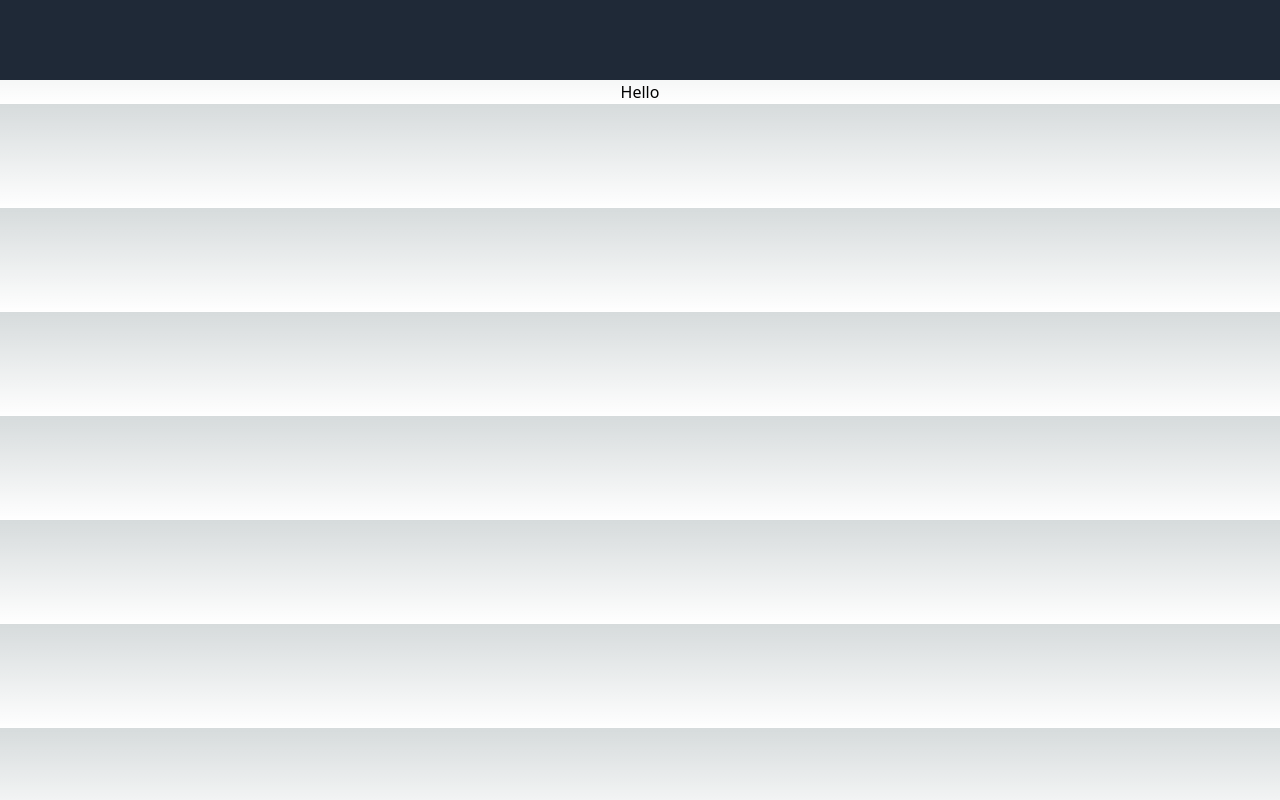
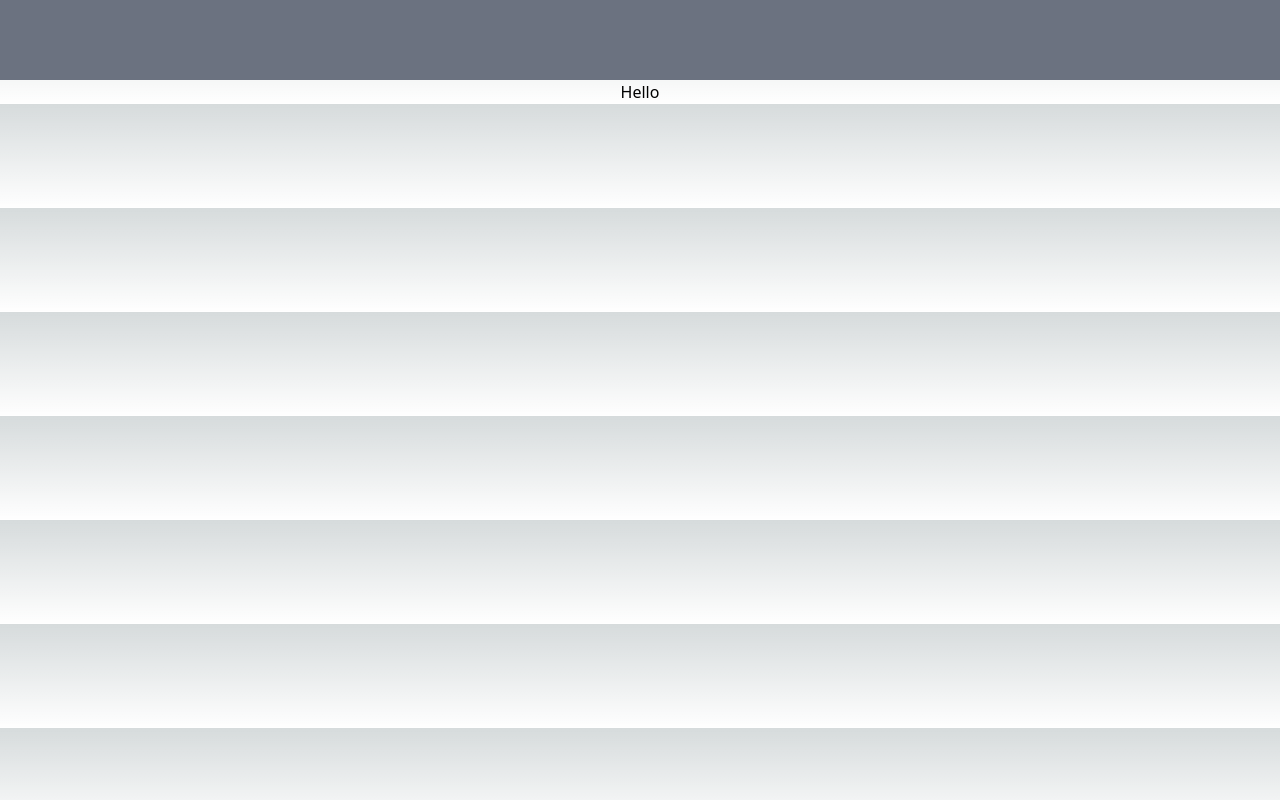
Before and after one commit to KennedyMungai/comprehensive_intro, a Next.js app: page / in a window 1280 px wide. Built offline with nearby package versions, Linux system fonts and the light colour scheme.

Commit message:
Changed the bg color of the NavBar component

```diff
--- a/src/components/NavBar/NavBar.tsx
+++ b/src/components/NavBar/NavBar.tsx
@@ -4,7 +4,7 @@ type Props = {}
 
 const NavBar = (props: Props) => {
     return (
-		<nav className='bg-gray-800'>
+		<nav className='bg-gray-500'>
 			<div className='h-20 mx-auto max-w-7xl px-2 sm:px-6 lg:px-8'>
 				<div className='relative flex h-16 items-center sm:hidden'>
 					<div className='absolute inset-y-0 left-0 flex items-center sm:hidden'></div>
```
